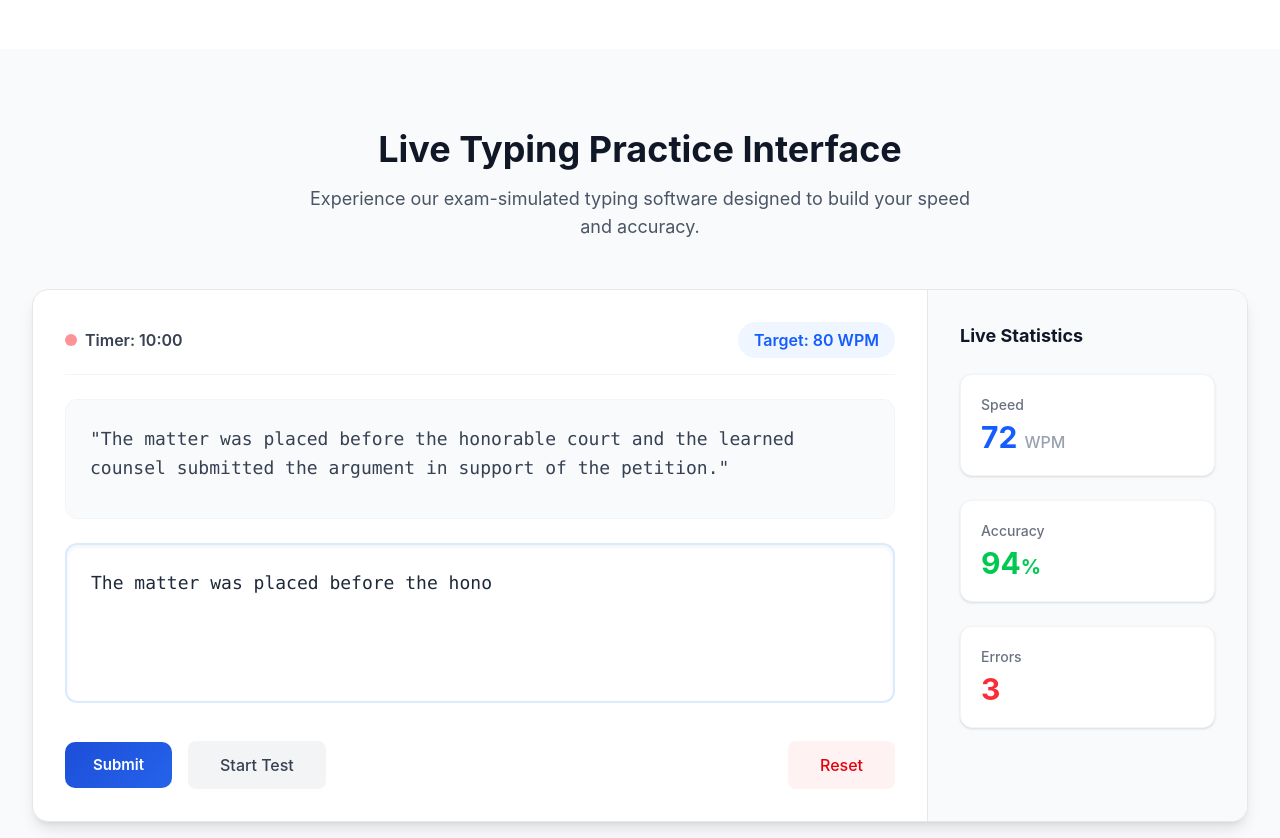
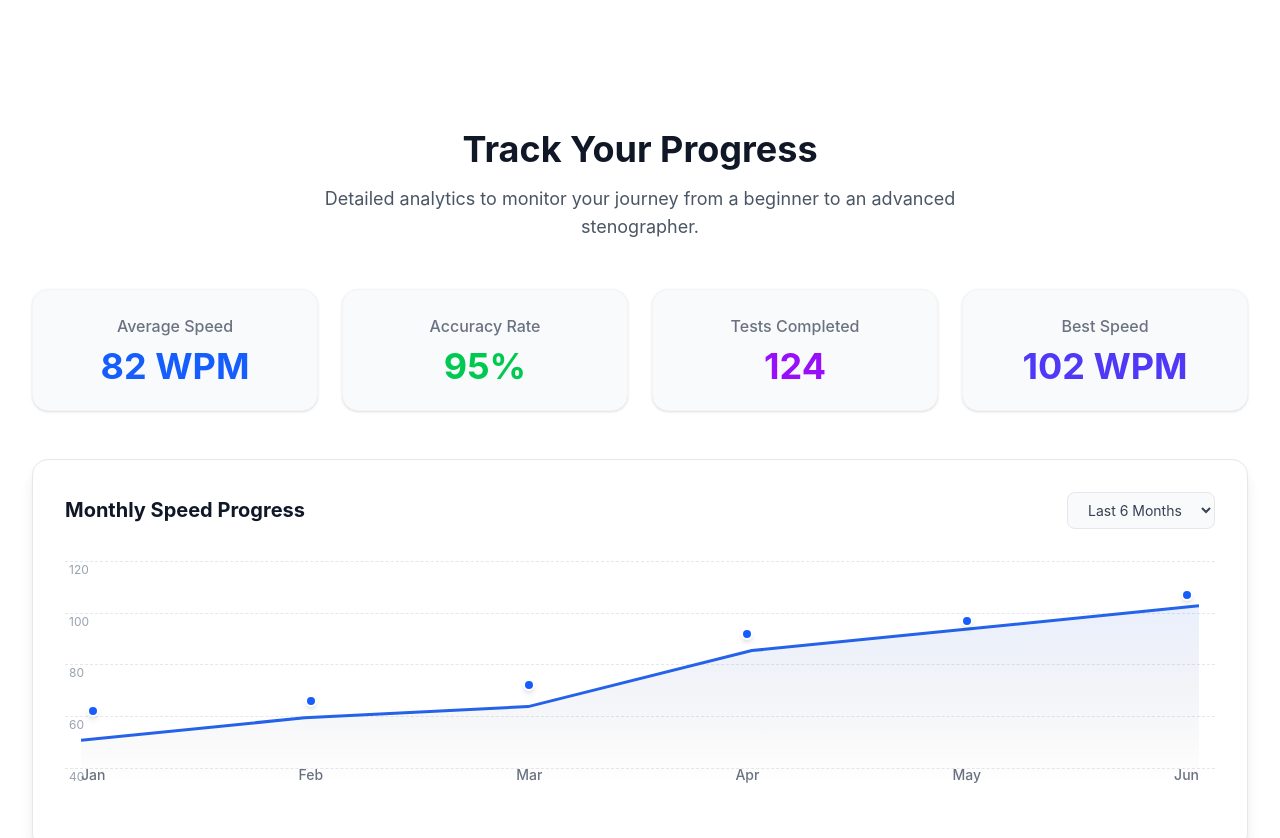
Before and after one commit to Siddharth-Mishra70/team-as, a React (Vite) app in the folder shorthandians/: page / in a window 1280 px wide. Shown: the part 8360-9198 px from the top of the page. Built offline with nearby package versions, Linux system fonts and the light colour scheme.

Commit message:
Removed LiveTyping and CTA sections

```diff
--- a/shorthandians/src/App.jsx
+++ b/shorthandians/src/App.jsx
@@ -6,7 +6,7 @@ import WhyChoose from './components/WhyChoose';
 import Courses from './components/Courses';
 import PracticeDashboard from './components/PracticeDashboard';
 import DictationLibrary from './components/DictationLibrary';
-import LiveTyping from './components/LiveTyping';
+
 import ProgressAnalytics from './components/ProgressAnalytics';
 import Leaderboard from './components/Leaderboard';
 import MockTest from './components/MockTest';
@@ -15,7 +15,7 @@ import SuccessHighlights from './components/SuccessHighlights';
 import GoogleReviews from './components/GoogleReviews';
 import About from './components/About';
 import OfflineCoaching from './components/OfflineCoaching';
-import CTA from './components/CTA';
+
 import Contact from './components/Contact';
 import Footer from './components/Footer';
 
@@ -73,7 +73,7 @@ export default function App() {
       <SpeedTraining />
 
       <MockTest />
-      <LiveTyping />
+
       <ProgressAnalytics />
       <Leaderboard />
       <AppPromotion />
@@ -82,7 +82,7 @@ export default function App() {
       <GoogleReviews />
       <About />
       <OfflineCoaching />
-      <CTA />
+
       <Contact />
       <Footer />
     </div>
--- a/shorthandians/src/components/CTA.jsx
+++ /dev/null
@@ -1,59 +0,0 @@
-export default function CTA() {
-    return (
-        <section className="py-20 blue-gradient">
-            <div className="max-w-7xl mx-auto px-4 sm:px-6 lg:px-8">
-                <div className="text-center">
-                    {/* Badge */}
-                    <div className="inline-flex items-center gap-2 bg-white/20 border border-white/30 rounded-full px-5 py-2 text-sm font-semibold text-white mb-6">
-                        <span className="w-2 h-2 bg-yellow-300 rounded-full"></span>
-                        Admissions Open — 2026 Batches
-                    </div>
-
-                    <h2 className="text-3xl sm:text-4xl lg:text-5xl font-black text-white mb-5 leading-tight">
-                        Ready to Start Your<br />
-                        Stenographer Career?
-                    </h2>
-
-                    <p className="text-white/70 text-base sm:text-lg max-w-2xl mx-auto mb-10 leading-relaxed">
-                        Join Shorthandians today and take the first step toward securing your government career. Expert guidance, daily practice, and a proven track record of 200+ selections await you.
-                    </p>
-
-                    {/* Buttons */}
-                    <div className="flex flex-wrap justify-center gap-4">
-                        <button
-                            id="cta-join-btn"
-                            onClick={() => document.getElementById('contact').scrollIntoView({ behavior: 'smooth' })}
-                            className="btn-white text-base px-10 py-3.5"
-                        >
-                            <svg className="w-5 h-5" fill="none" viewBox="0 0 24 24" stroke="currentColor">
-                                <path strokeLinecap="round" strokeLinejoin="round" strokeWidth={2} d="M13 5l7 7-7 7M5 5l7 7-7 7" />
-                            </svg>
-                            Join Now
-                        </button>
-                        <button
-                            id="cta-contact-btn"
-                            onClick={() => document.getElementById('contact').scrollIntoView({ behavior: 'smooth' })}
-                            className="btn-white-outline text-base px-10 py-3.5"
-                        >
-                            Contact Us
-                        </button>
-                    </div>
-
-                    {/* Trust row */}
-                    <div className="flex flex-wrap justify-center gap-8 mt-12">
-                        {[
-                            { label: '10+ Years', sub: 'Trusted Experience' },
-                            { label: '200+ Jobs', sub: 'Government Placements' },
-                            { label: '1000+', sub: 'Students Trained' },
-                        ].map((t) => (
-                            <div key={t.label} className="text-center">
-                                <p className="text-2xl font-black text-white">{t.label}</p>
-                                <p className="text-sm text-white/60 font-medium">{t.sub}</p>
-                            </div>
-                        ))}
-                    </div>
-                </div>
-            </div>
-        </section>
-    );
-}
--- a/shorthandians/src/components/LiveTyping.jsx
+++ /dev/null
@@ -1,77 +0,0 @@
-export default function LiveTyping() {
-    return (
-        <section className="py-20 bg-gray-50">
-            <div className="max-w-7xl mx-auto px-4 sm:px-6 lg:px-8">
-                <div className="text-center mb-12">
-                    <h2 className="text-3xl md:text-4xl font-bold text-gray-900 mb-4">
-                        Live Typing Practice Interface
-                    </h2>
-                    <p className="text-lg text-gray-600 max-w-2xl mx-auto">
-                        Experience our exam-simulated typing software designed to build your speed and accuracy.
-                    </p>
-                </div>
-
-                <div className="bg-white rounded-2xl shadow-lg border border-gray-200 overflow-hidden flex flex-col lg:flex-row">
-
-                    {/* Main Typing Area */}
-                    <div className="flex-1 p-8">
-                        <div className="flex items-center justify-between mb-6 pb-4 border-b border-gray-100">
-                            <div className="flex items-center gap-2">
-                                <div className="w-3 h-3 rounded-full bg-red-500 animate-pulse"></div>
-                                <span className="font-semibold text-gray-700">Timer: 10:00</span>
-                            </div>
-                            <div className="font-semibold text-blue-600 bg-blue-50 px-4 py-1.5 rounded-full">
-                                Target: 80 WPM
-                            </div>
-                        </div>
-
-                        <div className="mb-6 p-6 bg-gray-50 rounded-xl border border-gray-100 font-mono text-gray-700 leading-relaxed text-lg min-h-[120px]">
-                            "The matter was placed before the honorable court and the learned counsel submitted the argument in support of the petition."
-                        </div>
-
-                        <textarea
-                            className="w-full h-40 p-6 bg-white border-2 border-blue-100 rounded-xl font-mono text-gray-800 text-lg focus:border-blue-500 focus:ring-0 outline-none resize-none transition-colors shadow-inner"
-                            placeholder="Start typing here..."
-                            defaultValue="The matter was placed before the hono"
-                        ></textarea>
-
-                        <div className="mt-8 flex items-center gap-4">
-                            <button className="btn-primary px-8 py-3 rounded-lg font-medium">
-                                Submit
-                            </button>
-                            <button className="bg-gray-100 text-gray-700 hover:bg-gray-200 px-8 py-3 rounded-lg font-medium transition-colors">
-                                Start Test
-                            </button>
-                            <button className="bg-red-50 text-red-600 hover:bg-red-100 px-8 py-3 rounded-lg font-medium transition-colors ml-auto">
-                                Reset
-                            </button>
-                        </div>
-                    </div>
-
-                    {/* Right Sidebar Stats */}
-                    <div className="lg:w-80 bg-gray-50 p-8 border-t lg:border-t-0 lg:border-l border-gray-200 flex flex-col">
-                        <h3 className="font-bold text-gray-900 mb-6 text-lg">Live Statistics</h3>
-
-                        <div className="space-y-6 flex-1">
-                            <div className="bg-white p-5 rounded-xl shadow-sm border border-gray-100">
-                                <p className="text-sm text-gray-500 mb-1 font-medium">Speed</p>
-                                <p className="text-3xl font-bold text-blue-600">72 <span className="text-base font-medium text-gray-400">WPM</span></p>
-                            </div>
-
-                            <div className="bg-white p-5 rounded-xl shadow-sm border border-gray-100">
-                                <p className="text-sm text-gray-500 mb-1 font-medium">Accuracy</p>
-                                <p className="text-3xl font-bold text-green-500">94<span className="text-xl">%</span></p>
-                            </div>
-
-                            <div className="bg-white p-5 rounded-xl shadow-sm border border-gray-100">
-                                <p className="text-sm text-gray-500 mb-1 font-medium">Errors</p>
-                                <p className="text-3xl font-bold text-red-500">3</p>
-                            </div>
-                        </div>
-                    </div>
-
-                </div>
-            </div>
-        </section>
-    );
-}
```
